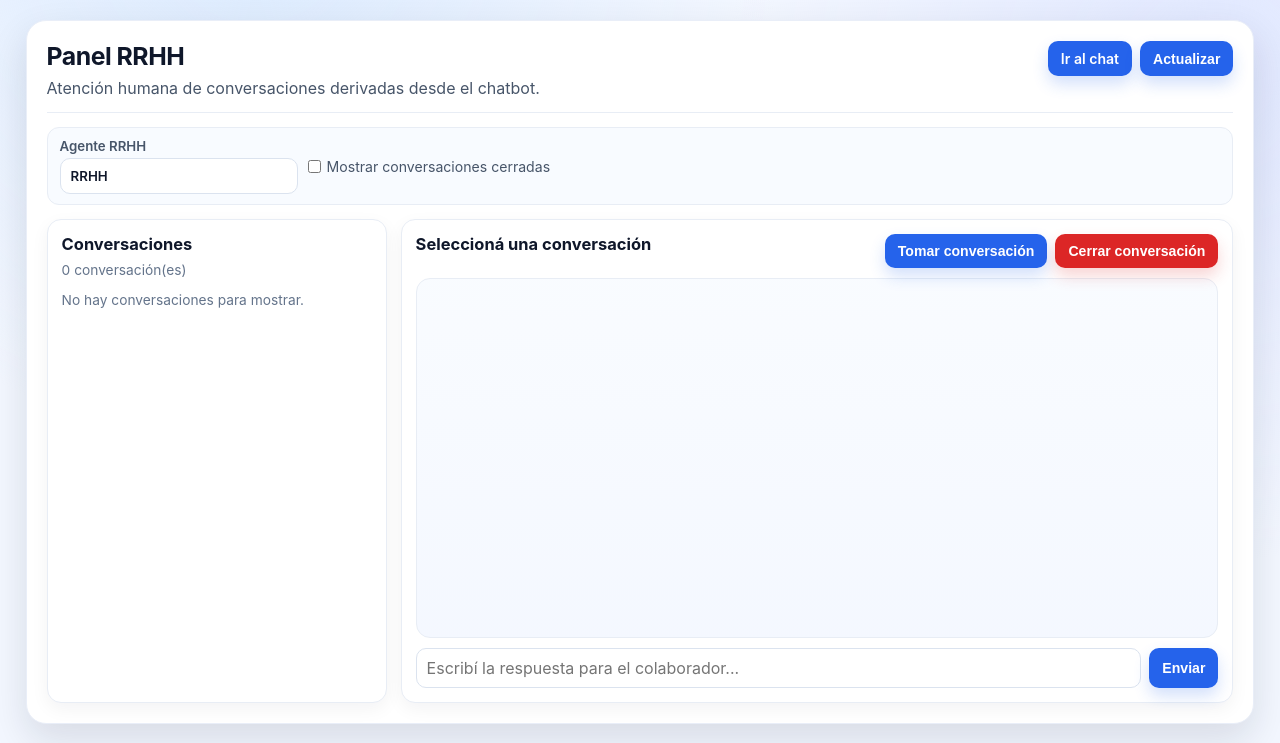
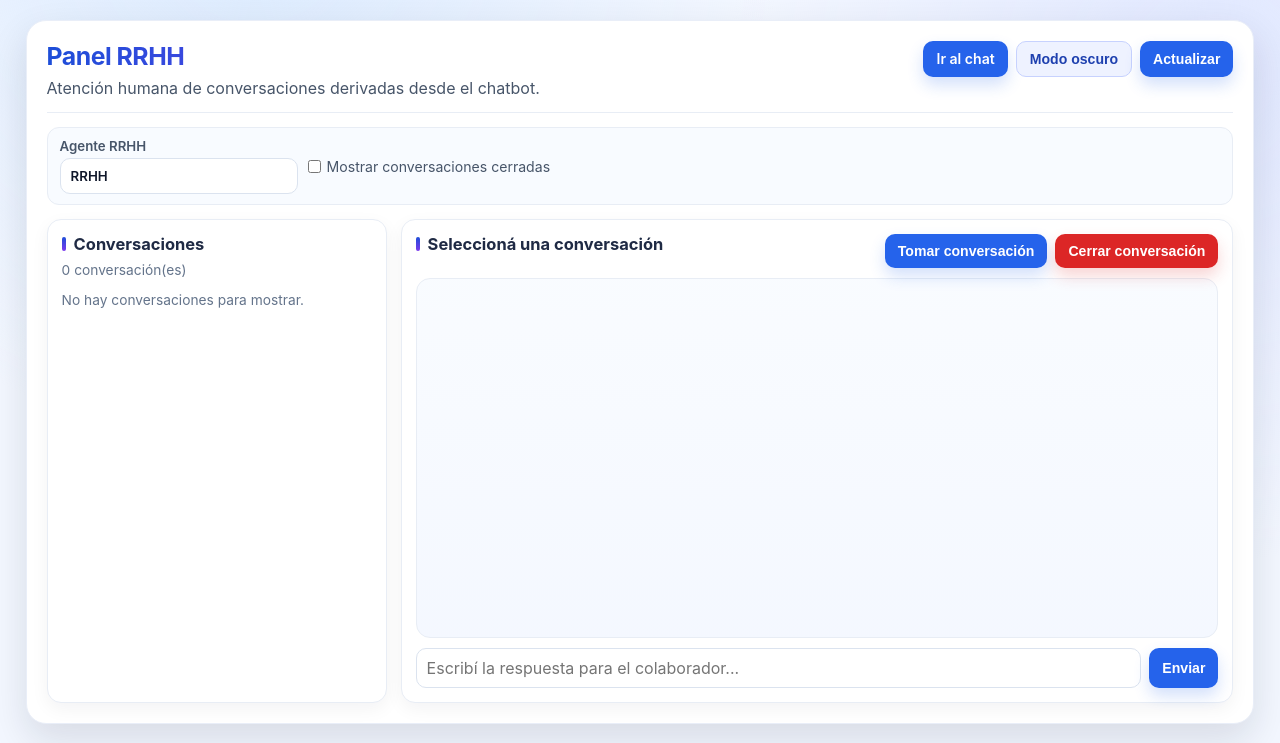
Before and after one commit to deboraq/ChatBotRRHH, a Flask app: page /rrhh in a window 1280 px wide. Shown: the top 743 px of the page. Run offline with Flask 3, Linux system fonts and the light colour scheme; data that the repository does not hold is empty.

Commit message:
Add colored headings and dark mode toggle to RRHH panel
Co-authored-by: deboraq <deboraq@users.noreply.github.com>

```diff
--- a/static/rrhh.css
+++ b/static/rrhh.css
@@ -13,6 +13,9 @@
   --border-soft: #e8edf5;
   --shadow: 0 16px 38px rgba(15, 23, 42, 0.12);
   --radius: 14px;
+  --title-main: #1d4ed8;
+  --title-accent: #7c3aed;
+  --title-section: #1f2a44;
 }
 
 * {
@@ -52,6 +55,10 @@ body {
   margin: 0;
   font-size: 1.55rem;
   letter-spacing: -0.02em;
+  background: linear-gradient(96deg, var(--title-main), var(--title-accent));
+  -webkit-background-clip: text;
+  background-clip: text;
+  color: transparent;
 }
 
 .rrhh-header p {
@@ -88,6 +95,20 @@ button {
 button:hover {
   transform: translateY(-1px);
   background: var(--primary-strong);
+}
+
+.btn.ghost,
+button.ghost {
+  background: #eef2ff;
+  color: #1e40af;
+  border: 1px solid #c7d2fe;
+  box-shadow: none;
+}
+
+.btn.ghost:hover,
+button.ghost:hover {
+  background: #e0e7ff;
+  color: #1e3a8a;
 }
 
 button:disabled {
@@ -181,6 +202,23 @@ textarea:focus {
 .roles-head h2 {
   margin: 0 0 8px;
   font-size: 1.03rem;
+  color: var(--title-section);
+  position: relative;
+  padding-left: 12px;
+}
+
+.queue-panel h2::before,
+.chat-panel h2::before,
+.users-head h2::before,
+.roles-head h2::before {
+  content: "";
+  position: absolute;
+  left: 0;
+  top: 3px;
+  bottom: 3px;
+  width: 4px;
+  border-radius: 999px;
+  background: linear-gradient(180deg, var(--title-main), var(--title-accent));
 }
 
 .conversation-list {
--- a/templates/rrhh.html
+++ b/templates/rrhh.html
@@ -18,6 +18,7 @@
         </div>
         <div class="header-actions">
           <a class="btn" href="/" target="_blank" rel="noopener">Ir al chat</a>
+          <button id="theme-toggle" class="ghost" type="button">Modo oscuro</button>
           {% if auth_enabled %}
           <form class="logout-form" method="post" action="/logout">
             <button type="submit">Cerrar sesión</button>
@@ -174,6 +175,7 @@
       const replyInput = document.getElementById("reply-input");
       const btnTomar = document.getElementById("btn-tomar");
       const btnCerrar = document.getElementById("btn-cerrar");
+      const themeToggleBtn = document.getElementById("theme-toggle");
       const agentNameEl = document.getElementById("agent-name");
       const authEnabled = {{ auth_enabled|tojson }};
       const currentAgentName = {{ (rrhh_user.display_name if rrhh_user else "RRHH")|tojson }};
@@ -201,6 +203,36 @@
       const AUTO_REFRESH_MS = 60 * 1000;
       let validRoles = ["admin", "rrhh"];
       let permissionsCatalog = [];
+      const THEME_STORAGE_KEY = "rrhh_panel_theme";
+
+      function getInitialTheme() {
+        try {
+          const stored = localStorage.getItem(THEME_STORAGE_KEY);
+          if (stored === "dark" || stored === "light") return stored;
+        } catch (error) {
+          // Ignora errores de storage (modo privado, etc.).
+        }
+        return window.matchMedia("(prefers-color-scheme: dark)").matches ? "dark" : "light";
+      }
+
+      function applyTheme(theme) {
+        const normalized = theme === "dark" ? "dark" : "light";
+        document.documentElement.setAttribute("data-theme", normalized);
+        if (themeToggleBtn) {
+          themeToggleBtn.textContent = normalized === "dark" ? "Modo claro" : "Modo oscuro";
+        }
+      }
+
+      function toggleTheme() {
+        const current = document.documentElement.getAttribute("data-theme") === "dark" ? "dark" : "light";
+        const next = current === "dark" ? "light" : "dark";
+        applyTheme(next);
+        try {
+          localStorage.setItem(THEME_STORAGE_KEY, next);
+        } catch (error) {
+          // Ignora errores de storage.
+        }
+      }
 
       function escapeHtml(value) {
         return String(value)
@@ -715,7 +747,12 @@
         });
       }
 
+      if (themeToggleBtn) {
+        themeToggleBtn.addEventListener("click", toggleTheme);
+      }
+
       async function init() {
+        applyTheme(getInitialTheme());
         if (authEnabled) {
           agentNameEl.value = currentAgentName;
         }
```
Also changed, not shown: other parts of static/rrhh.css (+132 -0 lines), README.md.
